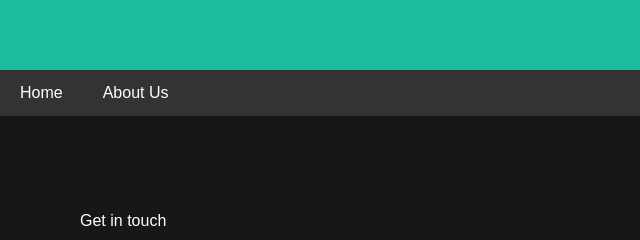
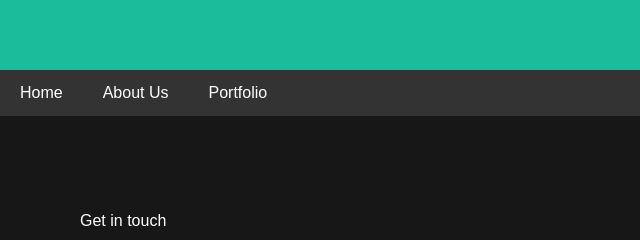
Before and after one commit to Stjarnor-GH/stjarnor-website, a plain HTML site: page index.html in a window 1280 px wide. Shown: the part 223-463 px from the top of the page, 0-640 px from the left. Drawn offline with Linux system fonts and the light colour scheme.

Commit message:
Update index.html

```diff
--- a/index.html
+++ b/index.html
@@ -100,6 +100,7 @@
     <div class="navbar">
       <a href="../stjarnor-website-main/index.html">Home</a>
       <a href="../stjarnor-website-main/about.html">About Us</a>
+      <a href="../stjarnor-website-main/portfolio-index.html">Portfolio</a>
     </div>
     <div class="footer">
       <p>Get in touch</p>
```
